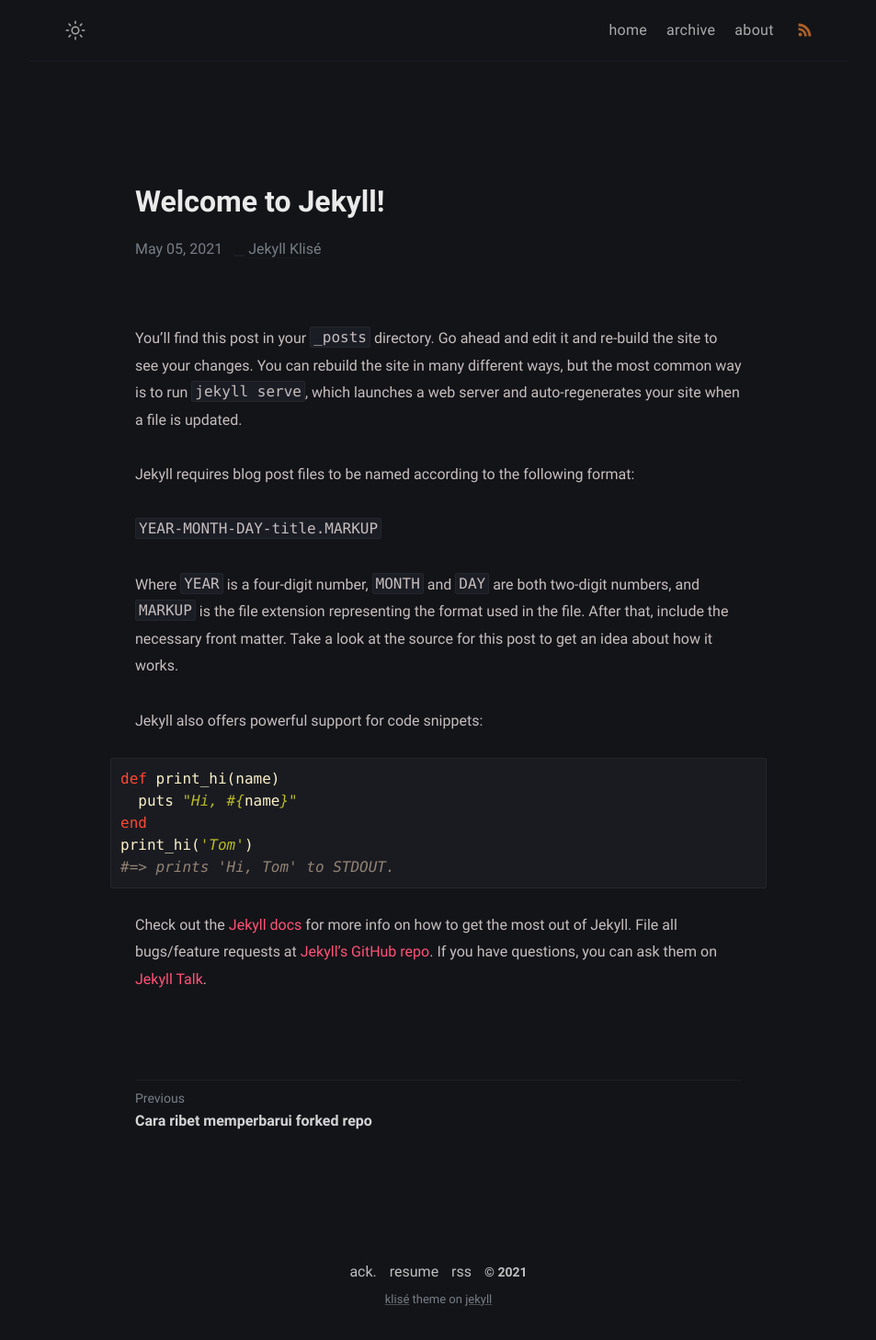
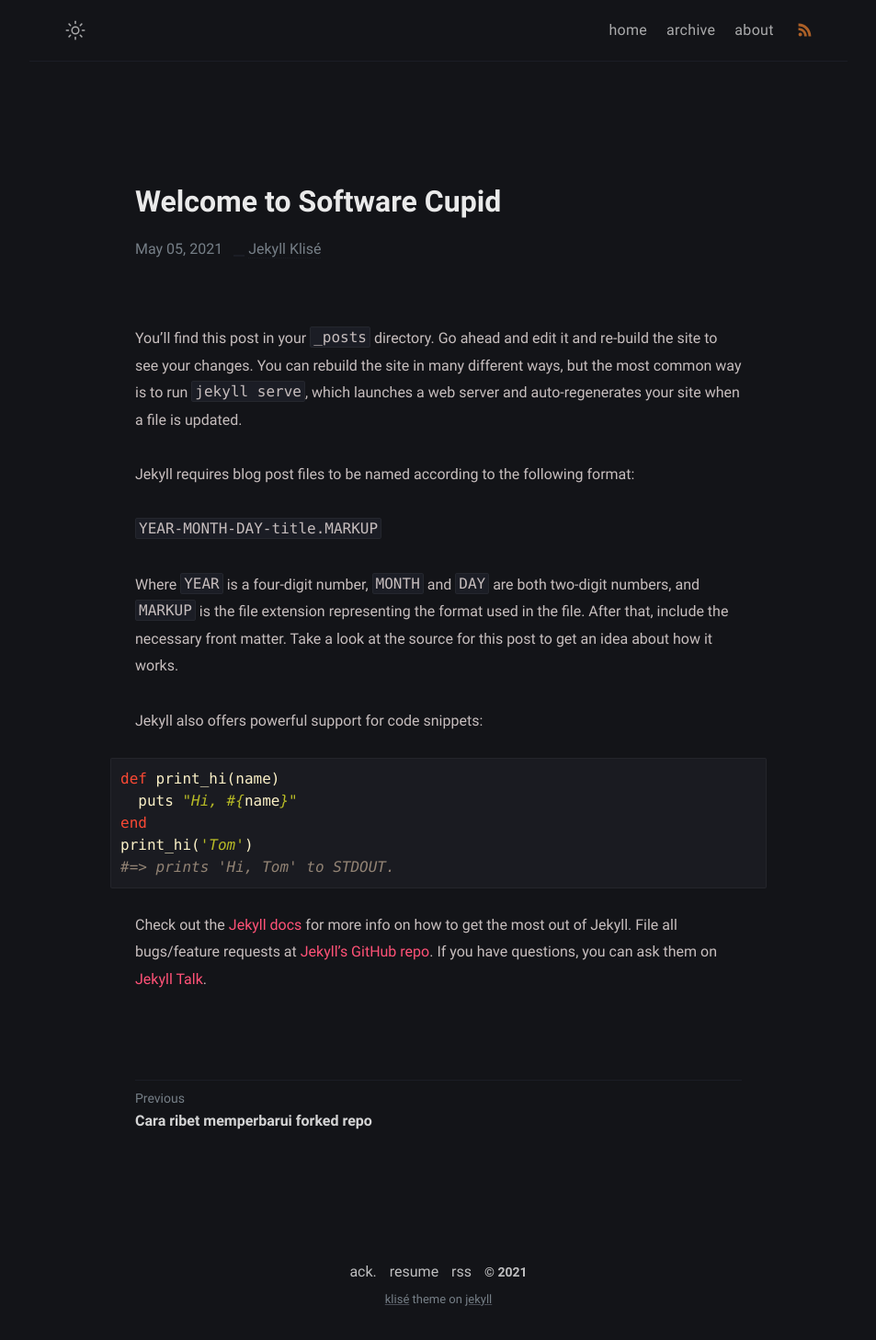
Before and after one commit to stackbit-projects/software-cupid-e2f74, a Jekyll site: the page built from _posts/welcome-to-jekyll/2020-08-29-welcome-to-jekyll.md, in a window 1280 px wide. Shown: the whole page at 92% size, without its empty margins (163-1116 px from the left). Built offline with Jekyll 4.4.1, drawn with Linux system fonts in a browser that asks for light colours.

Commit message:
2020-08-29-welcome-to-jekyll.md: changed

```diff
--- a/_posts/welcome-to-jekyll/2020-08-29-welcome-to-jekyll.md
+++ b/_posts/welcome-to-jekyll/2020-08-29-welcome-to-jekyll.md
@@ -1,6 +1,6 @@
 ---
 layout: post
-title:  "Welcome to Jekyll!"
+title:  "Welcome to Software Cupid"
 date:   2021-05-05 09:29:20 +0700
 categories: jekyll update
 ---
```
